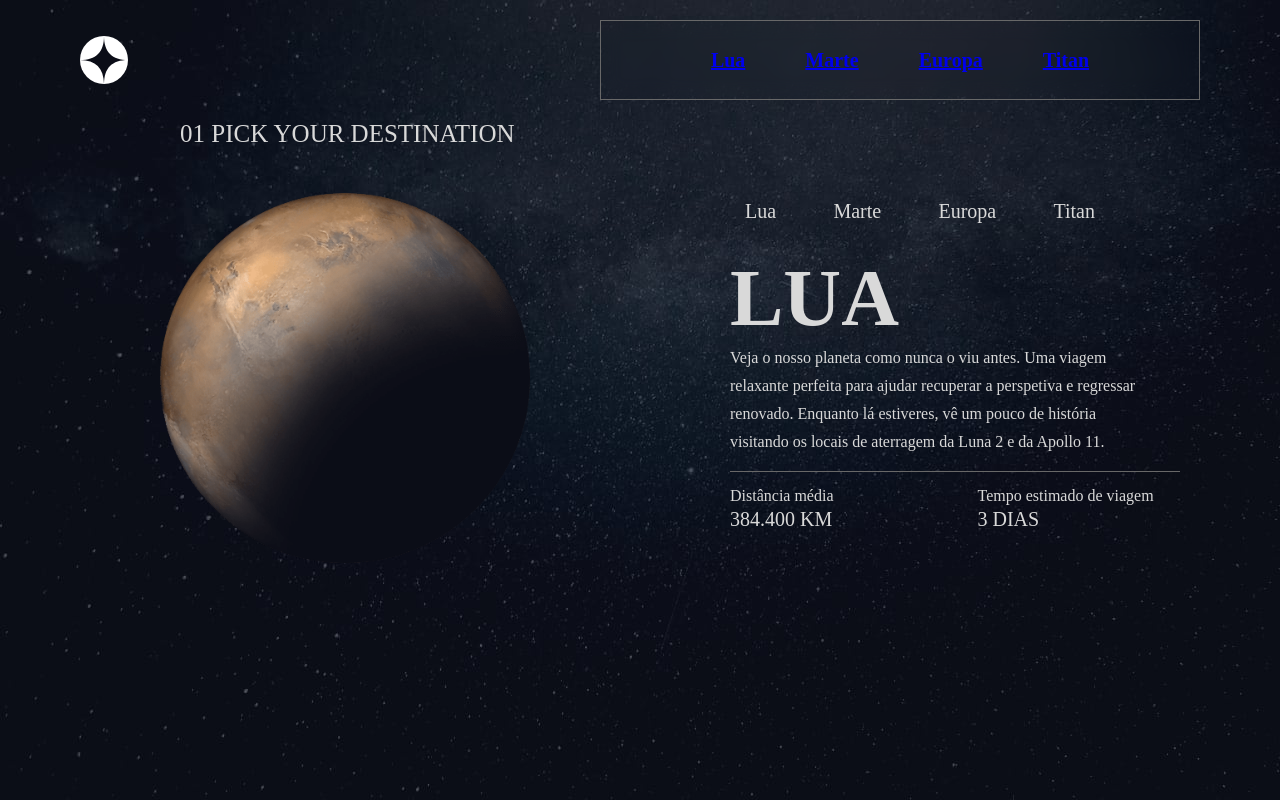
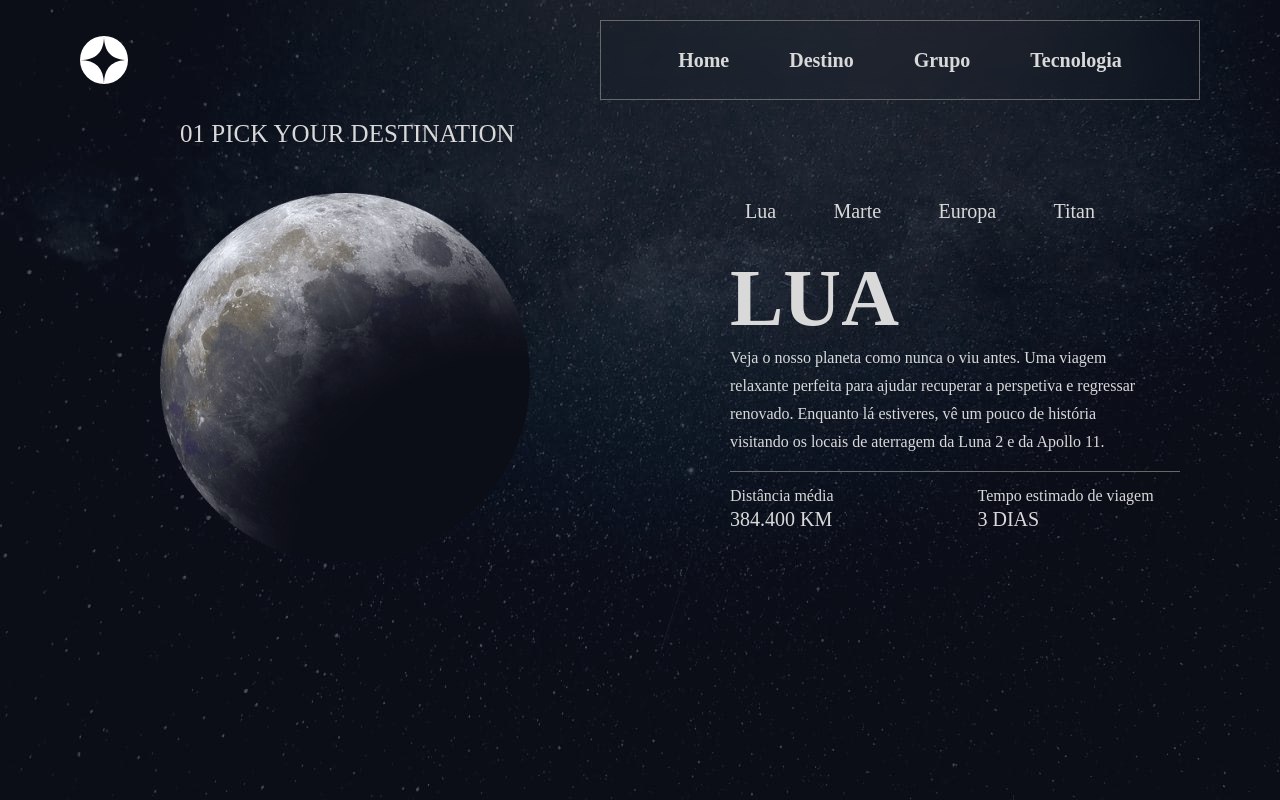
Before and after one commit to ViniciusGCP94/SpaceTourism, a plain HTML site: page starter-code/destination-moon.html in a window 1280 px wide. Shown: the top 800 px of the page. Drawn offline with Linux system fonts and the light colour scheme.

Commit message:
destination

```diff
--- a/starter-code/assets/css/destination.css
+++ b/starter-code/assets/css/destination.css
@@ -54,7 +54,12 @@ nav{
     cursor: pointer;
 }
 
-.menu li:hover{
+.menu li a {
+    color: #d9d9d9;
+    text-decoration: none;
+}
+
+.menu li a:hover{
     color: #0B0D19;
     background-color: #fff;
     box-shadow: 2px 2px 15px #d9d9d9;
--- a/starter-code/assets/css/index.css
+++ b/starter-code/assets/css/index.css
@@ -54,10 +54,17 @@ ul li {
     cursor: pointer;
 }
 
-ul li:hover{
+ul li a {
+    color: #d9d9d9;
+    text-decoration: none;
+    padding: 2px 15px;
+}
+
+ul li a:hover{
     color: #0B0D19;
     background-color: #fff;
     box-shadow: 2px 2px 15px #d9d9d9;
+    border-radius: 15px;
 }
 
 main{
--- a/starter-code/destination-moon.html
+++ b/starter-code/destination-moon.html
@@ -16,10 +16,10 @@
     </div>
     <nav>
       <ul class="menu">
-        <li> <a href="/starter-code/destination-moon.html">Lua</a></li>
-        <li> <a href="/starter-code/destination-mars.html">Marte</a> </li>
-        <li> <a href="/starter-code/destination-europa.html">Europa</a> </li>
-        <li> <a href="/starter-code/destination-titan.html">Titan</a> </li>
+        <li> <a href="#">Home</a></li>
+        <li> <a href="starter-code/destination-moon.html">Destino</a></li>
+        <li> <a href="starter-code/crew-commander.html">Grupo</a></li>
+        <li> <a href="starter-code/technology-vehicle.html">Tecnologia</a></li>
       </ul>
     </nav>
   </header>
@@ -37,7 +37,7 @@
 
   <div class="content">
 
-    <img src="../starter-code/assets/destination/image-mars.png" alt="">
+    <img src="../starter-code/assets/destination/image-moon.png" alt="">
 
     <div class="info">
       <h1>Lua</h1>
```
Also changed, not shown: starter-code/destination-europa.html (+1 -1 lines), starter-code/destination-titan.html (+1 -1 lines), starter-code/index.html (+1 -1 lines).
